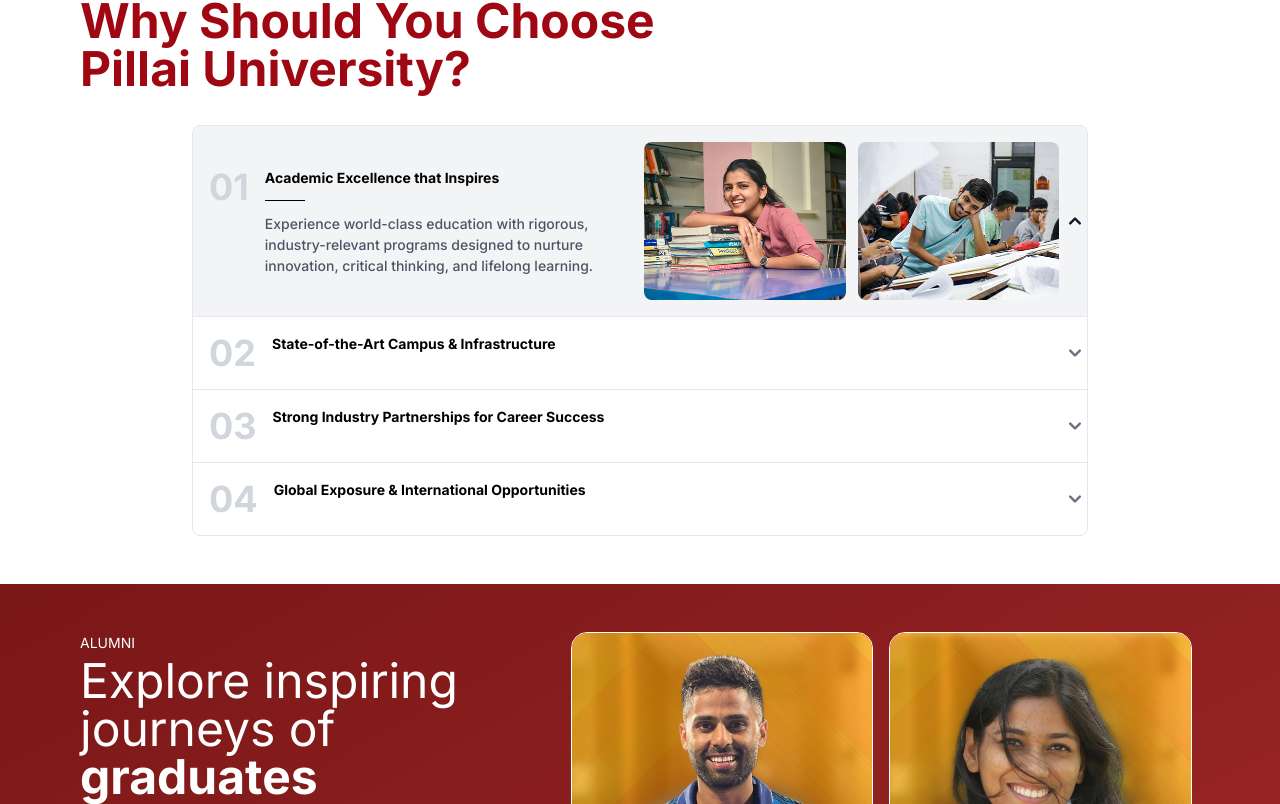
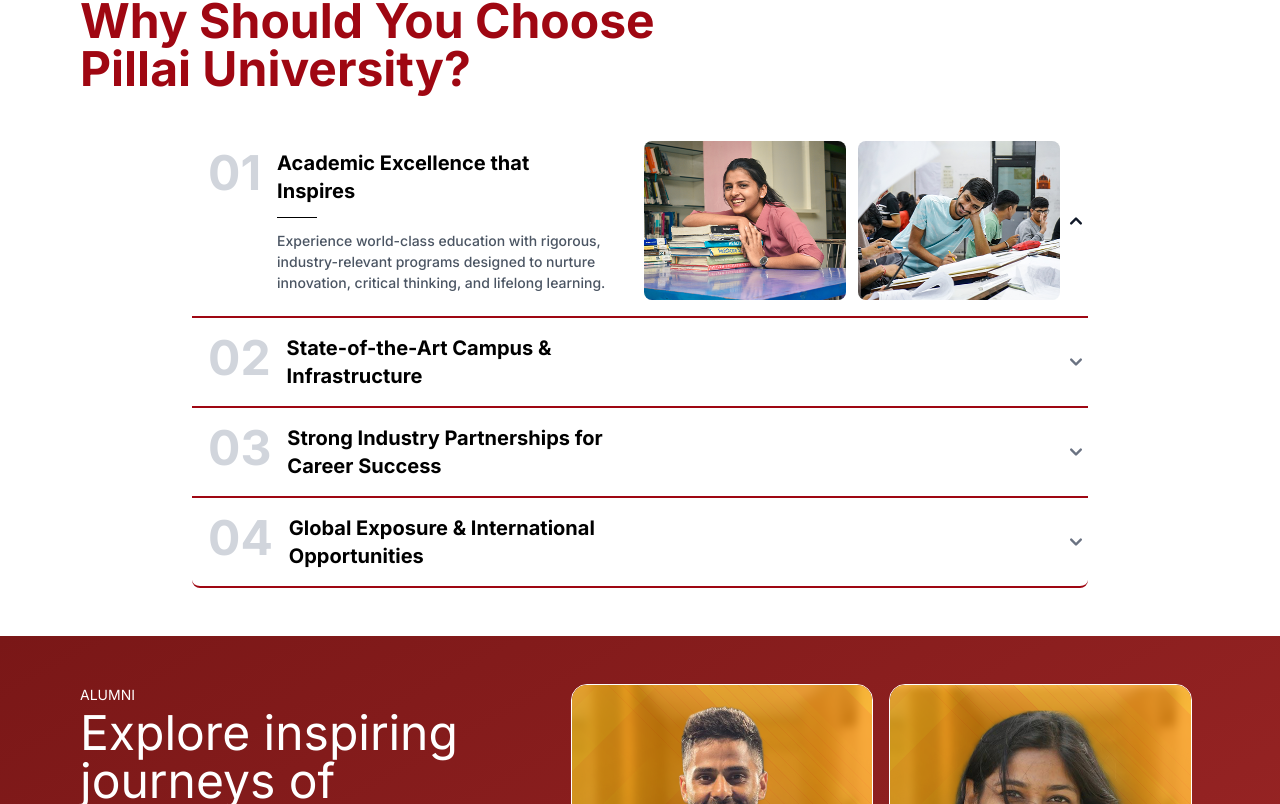
Before and after one commit to gladowl-ticket/pillai-vercel, a React (Vite) app: page / in a window 1280 px wide. Shown: the part 5256-6060 px from the top of the page. Built offline with nearby package versions, Linux system fonts and the light colour scheme.

Commit message:
shubh 06

```diff
--- a/src/sections/Hero/Hero.css
+++ b/src/sections/Hero/Hero.css
@@ -1,4 +1,4 @@
-.group{
+.hero_section .group{
     background-color: #000 !important;
     border-radius: 100%;
 }
--- a/src/sections/Hero/Hero.jsx
+++ b/src/sections/Hero/Hero.jsx
@@ -20,6 +20,7 @@
         [&_[data-testid='carousel-indicator'][aria-current='true']]:bg-black
         [&_[data-testid='carousel-left-control']]:text-black
         [&_[data-testid='carousel-right-control']]:text-black
+        hero_section
       "
     >
       <Carousel slide interval={1500}>
--- a/src/sections/WhyChoose/WhyChooseDesk.jsx
+++ b/src/sections/WhyChoose/WhyChooseDesk.jsx
@@ -6,31 +6,31 @@
 
 return(
       <div className="w-full lg:w-4/5">
-        <Accordion>
+        <Accordion className="border-0 ">
           {whyChooseData.map((item, i) => {
             const isOpen = openIndex === i;
             return(
 
-            <AccordionPanel key={i} className="group border-b border-red-800">
+            <AccordionPanel key={i} className="group border-b border-red-800 outline-0 ">
 
               {/* HEADER */}
-              <AccordionTitle onClick={() => setOpenIndex(isOpen ? null : i)} className="p-0">
+              <AccordionTitle onClick={() => setOpenIndex(isOpen ? null : i)} className="p-0 bg-white hover:bg-white border-b-2 border-red-800 outline-0">
                 <div className="grid lg:grid-cols-2 w-full items-center">
 
                   {/* LEFT TEXT */}
                   <div className="flex p-4">
-                    <span className="text-4xl font-bold text-gray-300 mr-4">
+                    <span className="text-5xl font-bold text-gray-300 mr-4">
                       0{i + 1}
                     </span>
 
                     <div>
-                      <h4 className="font-bold text-black">{item.title}</h4>
+                      <h4 className="font-bold text-xl text-black">{item.title}</h4>
 
                       {/* DESKTOP DESCRIPTION */}
                           {isOpen && (
                             <div className="hidden lg:block">
                               <div className="w-10 h-px bg-black my-3"></div>
-                              <p className="text-gray-600">{item.desc}</p>
+                              <p className="text-gray-600 text-md">{item.desc}</p>
                             </div>
                           )}
                     </div>
```
